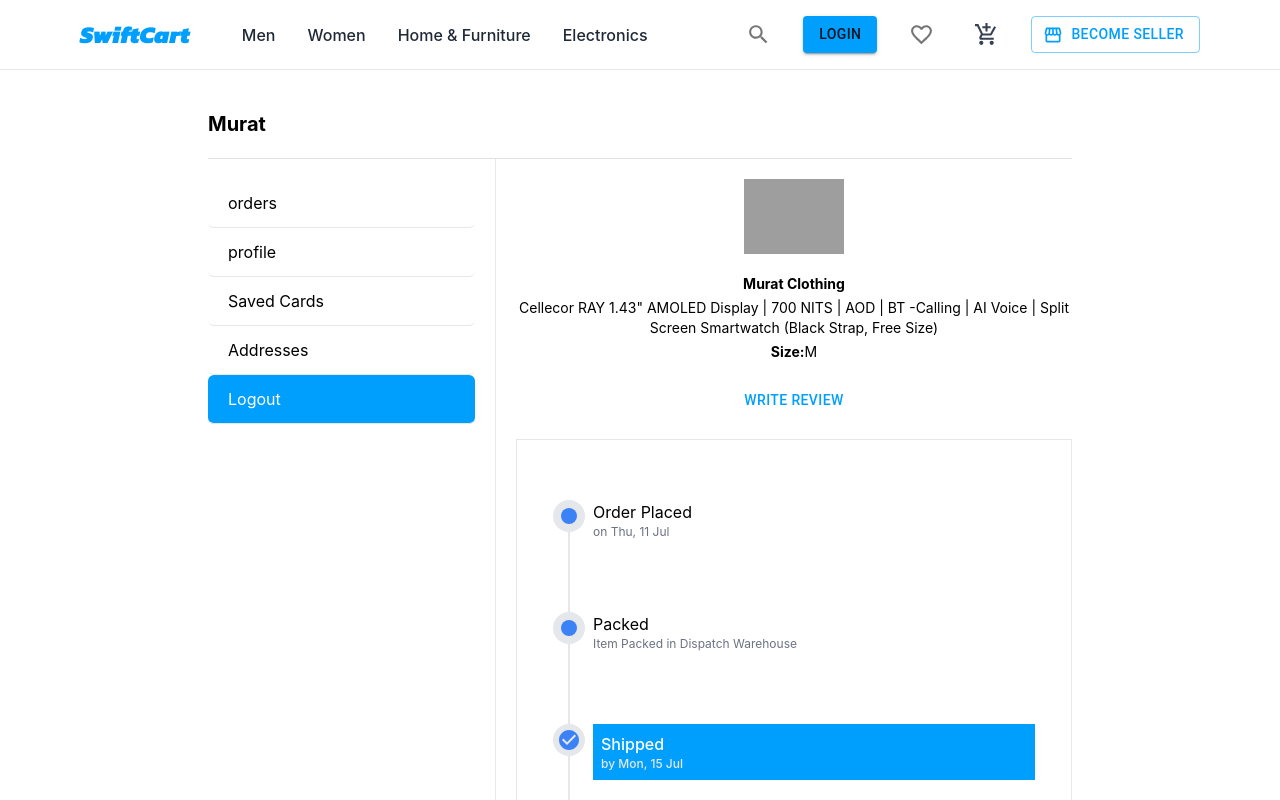
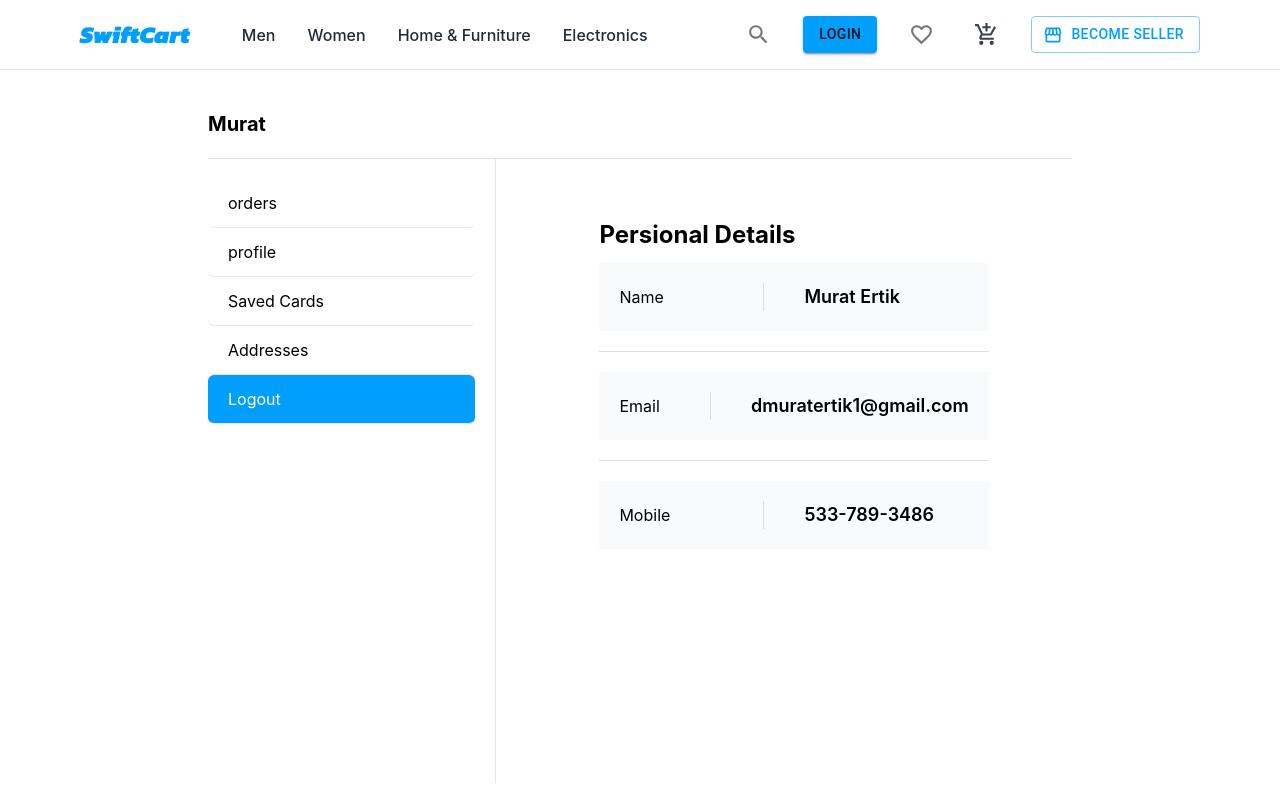
Before and after one commit to MuratErtik/SwiftCart, a React (Create React App) app in the folder frontend/code/: page / in a window 1280 px wide. Shown: the top 800 px of the page. Built offline with nearby package versions, Linux system fonts and the light colour scheme; grey boxes are pictures that could not be loaded.

Commit message:
userdetails has been completed.

```diff
--- /dev/null
+++ b/frontend/code/src/customer/component/ProfileFieldCard.tsx
@@ -0,0 +1,15 @@
+import { Divider } from "@mui/material";
+import React from "react";
+
+const ProfileFieldCard = ({keys,value}:{keys:string,value:string}) => {
+    return(
+        <div className='p-5 flex items-center bg-slate-50'>
+            <p className='w-20 lg:w-36 pr-5'>{keys}</p>
+            <Divider orientation='vertical' flexItem/>
+            <p className="pl-4 lg:pl-10 font-semibold lg: text-lg">{value}</p>
+
+        </div>
+    )
+}
+
+export default ProfileFieldCard
--- a/frontend/code/src/pages/Account/Account.tsx
+++ b/frontend/code/src/pages/Account/Account.tsx
@@ -3,6 +3,7 @@ import React from "react";
 import { useLocation, useNavigate } from "react-router-dom";
 import Order from "./Order.tsx";
 import OrderDetails from "./OrderDetails.tsx";
+import UserDetails from "./UserDetails.tsx";
 
 const menu = [
     { name: "orders", path: "/account/orders" },
@@ -33,7 +34,7 @@ const Account = () => {
                         ))
                     }
                 </section>
-                <section className='right lg: col-span-2 lg:pl-5 py-5'><OrderDetails/></section>
+                <section className='right lg: col-span-2 lg:pl-5 py-5'><UserDetails/></section>
 
             </div>
         </div>
--- /dev/null
+++ b/frontend/code/src/pages/Account/UserDetails.tsx
@@ -0,0 +1,28 @@
+import React from "react";
+import ProfileFieldCard from "../../customer/component/ProfileFieldCard.tsx";
+import { Divider } from "@mui/material";
+
+const UserDetails = () => {
+    return (
+        <div className='flex justify-center py-10'>
+            <div className="w-full lg:w-[70%]">
+                <div className='flex items-center pb-3 justify-between'>
+                    <h1 className='text-2xl font-bold •text-gray-600'>Persional Details </h1>
+
+
+                </div>
+                <div className="space-y-5">
+                    <ProfileFieldCard keys='Name' value="Murat Ertik" />
+                    <Divider/>
+                    <ProfileFieldCard keys='Email' value="dmuratertik1@gmail.com" />
+                    <Divider/>
+                    <ProfileFieldCard keys='Mobile' value="533-789-3486" />
+                </div>
+
+            </div>
+
+        </div>
+    )
+}
+
+export default UserDetails
```
